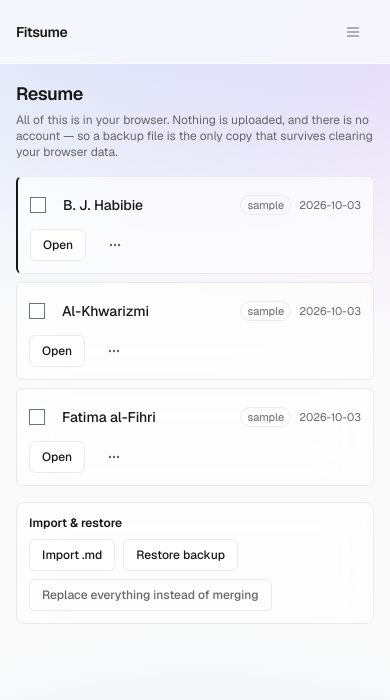
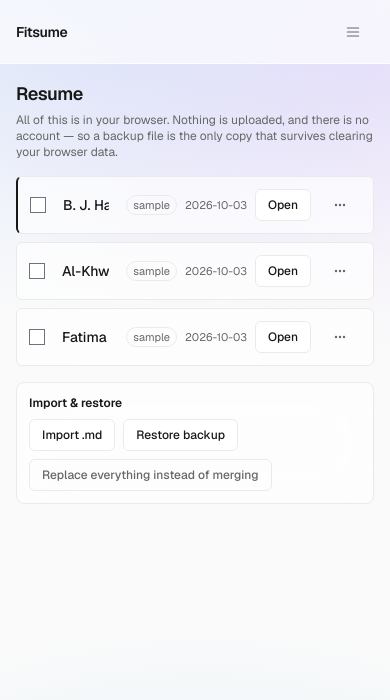
Before and after one commit to fajarwz/fitsume, a React (Vite) app: page / in a window 390 px wide. Shown: the top 700 px of the page. Built offline with nearby package versions, Linux system fonts and the light colour scheme.

Commit message:
fix: sample resume rows stay on one line on mobile
The name input's 10rem floor kept sample rows (which add the 'sample' tag) from
fitting on a single line on narrow screens. The input now shrinks below 10rem on
small screens, so the extra tag folds onto the same line.

```diff
--- a/src/components/library/ResumeList.jsx
+++ b/src/components/library/ResumeList.jsx
@@ -78,7 +78,7 @@ export default function ResumeList({
                 id={`name-${resume.id}`}
                 value={resume.name}
                 onChange={(event) => onRename(resume.id, event.target.value)}
-                className="h-8 min-w-[10rem] flex-1 rounded-md border border-transparent bg-transparent px-2 text-sm font-medium hover:border-[var(--border)] focus:border-[var(--border)]"
+                className="h-8 min-w-0 flex-1 rounded-md border border-transparent bg-transparent px-2 text-sm font-medium hover:border-[var(--border)] focus:border-[var(--border)] md:min-w-[10rem]"
               />
 
               {isSampleResume(resume) ? (
```
